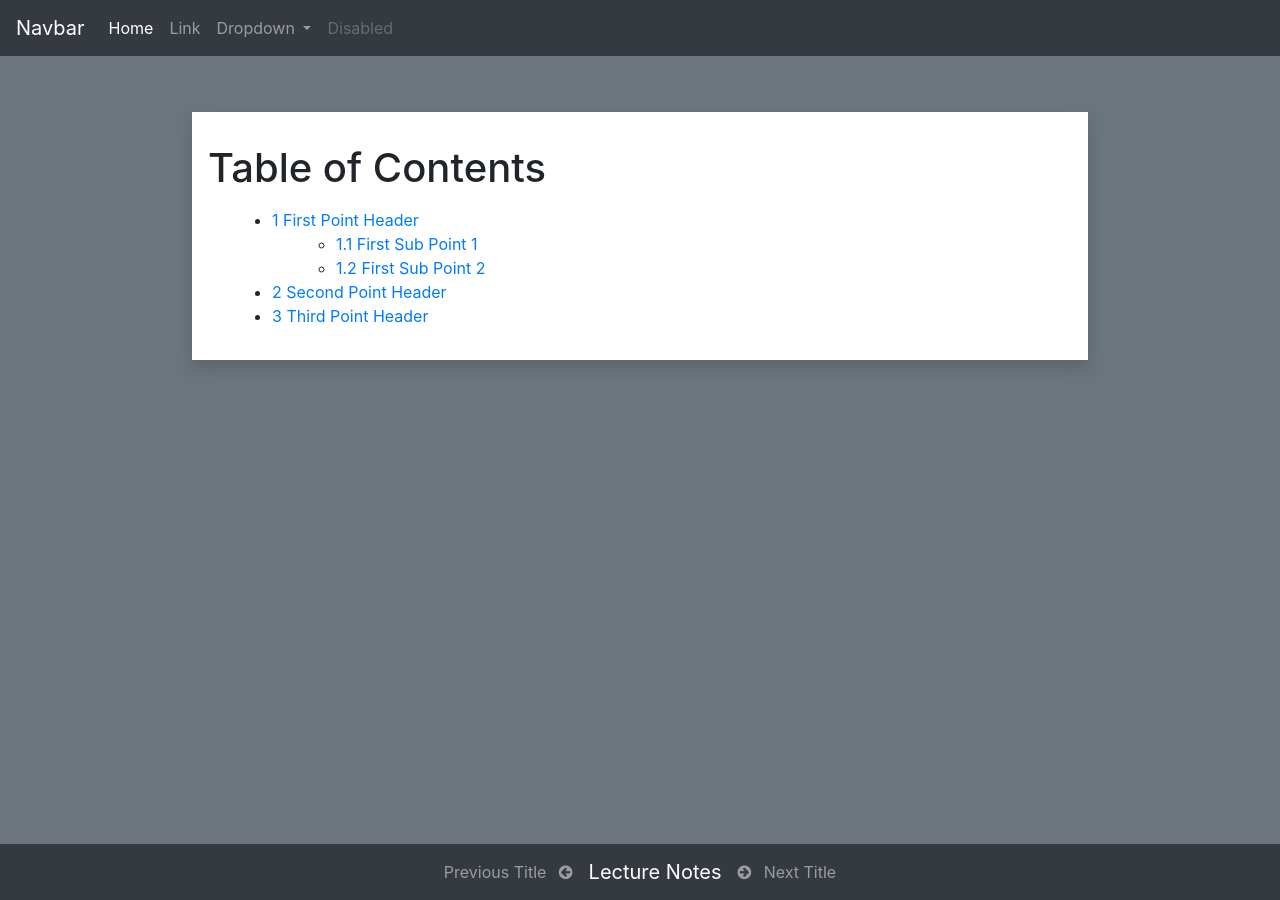
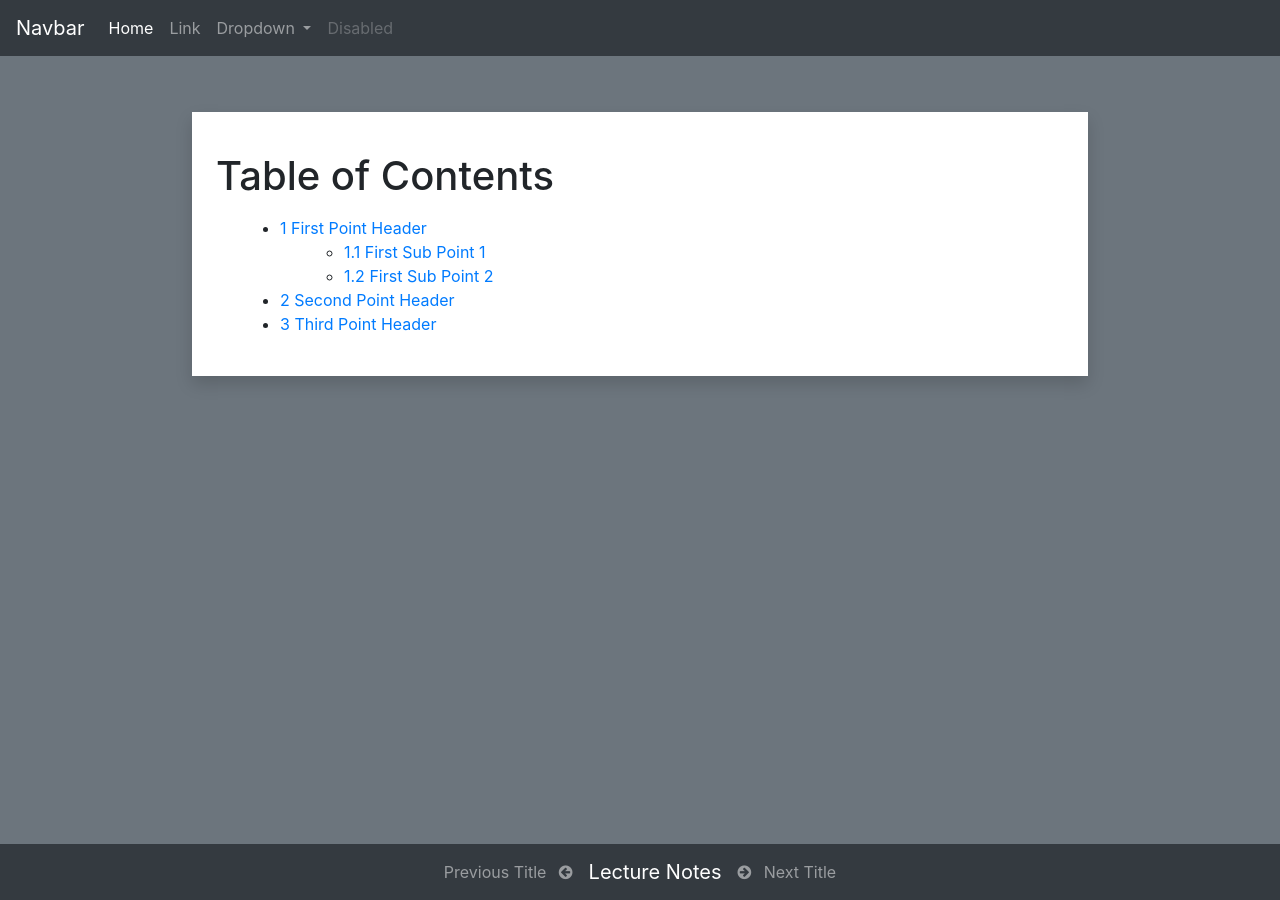
Before and after one commit to webifier/build, a Jekyll site: the page built from index.html, in a window 1280 px wide. Built offline with Jekyll 4.4.1, drawn with Linux system fonts in a browser that asks for light colours; nearby versions of some CDN libraries; library files that are not in the unit come from our copies.

Commit message:
increase container padding

```diff
--- a/_layouts/notebook.html
+++ b/_layouts/notebook.html
@@ -60,7 +60,7 @@
     {% include header.html %}
 
     <div class="app-content">
-        <div class="container bg-white shadow p-2" id="main-container">
+        <div class="container bg-white shadow p-3" id="main-container">
             {% include {{ page.notebook }} %}
         </div>
     </div>
```
